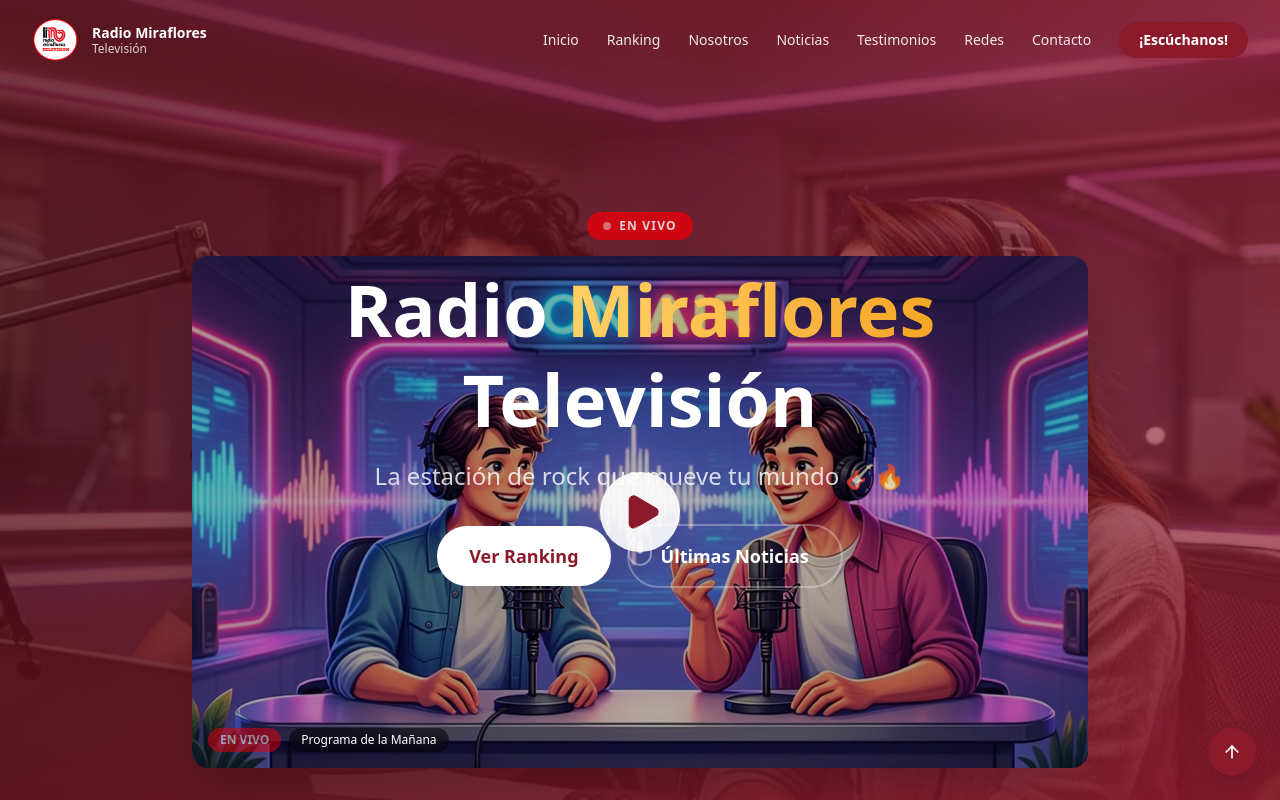
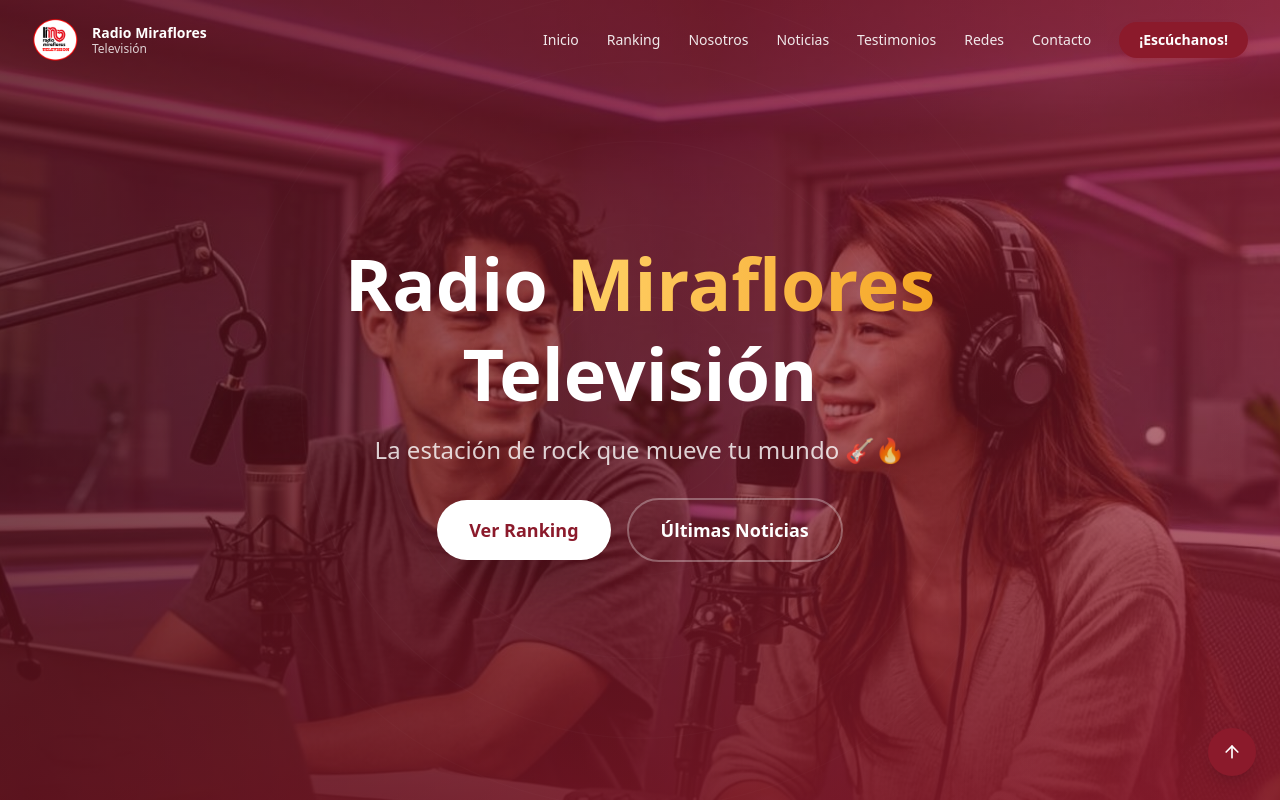
Before and after one commit to jorzehur/radio-miraflores-television, a Next.js app: page / in a window 1280 px wide. Shown: the top 800 px of the page. Built offline with nearby package versions, Linux system fonts and the light colour scheme.

Commit message:
51f15e72-dd2d-44a7-b8fc-bc294133267e

```diff
--- a/src/components/sections/HeroSection.tsx
+++ b/src/components/sections/HeroSection.tsx
@@ -1,7 +1,6 @@
 'use client'
 
 import { motion } from 'framer-motion'
-import { Play } from 'lucide-react'
 import Image from 'next/image'
 
 export default function HeroSection() {
@@ -48,16 +47,6 @@
           animate={{ opacity: 1, y: 0 }}
           transition={{ duration: 0.8 }}
         >
-          {/* ON AIR Badge */}
-          <motion.div
-            className="inline-flex items-center gap-2 px-4 py-1.5 bg-red-600 rounded-full mb-6"
-            animate={{ opacity: [1, 0.7, 1] }}
-            transition={{ duration: 1.5, repeat: Infinity }}
-          >
-            <span className="w-2 h-2 bg-white rounded-full animate-pulse" />
-            <span className="text-white text-xs font-bold tracking-widest">EN VIVO</span>
-          </motion.div>
-
           <h1 className="text-4xl sm:text-5xl md:text-7xl font-extrabold text-white mb-4 leading-tight">
             Radio{' '}
             <span className="bg-gradient-to-r from-[#FFD166] to-[#F5A623] bg-clip-text text-transparent">
@@ -87,50 +76,6 @@
             </a>
           </div>
         </motion.div>
-
-        {/* Scroll Indicator */}
-        <motion.div
-          className="absolute bottom-8 left-1/2 -translate-x-1/2"
-          animate={{ y: [0, 10, 0] }}
-          transition={{ duration: 2, repeat: Infinity }}
-        >
-          <div className="w-6 h-10 border-2 border-white/40 rounded-full flex items-start justify-center p-1.5">
-            <motion.div
-              className="w-1.5 h-3 bg-white/60 rounded-full"
-              animate={{ y: [0, 12, 0] }}
-              transition={{ duration: 1.5, repeat: Infinity }}
-            />
-          </div>
-        </motion.div>
-      </div>
-
-      {/* Video Thumbnail Overlay - Simulated Video */}
-      <div className="absolute bottom-0 left-0 right-0 z-[2]">
-        <div className="max-w-7xl mx-auto px-4 pb-8">
-          <motion.div
-            initial={{ opacity: 0, y: 50 }}
-            animate={{ opacity: 1, y: 0 }}
-            transition={{ delay: 1, duration: 0.8 }}
-            className="relative rounded-2xl overflow-hidden shadow-2xl max-w-4xl mx-auto group cursor-pointer"
-          >
-            <Image
-              src="/images/hero-video-thumb.png"
-              alt="Programa en vivo"
-              width={1344}
-              height={768}
-              className="w-full h-auto object-cover group-hover:scale-105 transition-transform duration-700"
-            />
-            <div className="absolute inset-0 bg-black/30 flex items-center justify-center group-hover:bg-black/20 transition-colors">
-              <div className="w-16 h-16 sm:w-20 sm:h-20 bg-white/90 rounded-full flex items-center justify-center group-hover:scale-110 transition-transform shadow-lg">
-                <Play className="w-8 h-8 sm:w-10 sm:h-10 text-[#8B1A2B] fill-current ml-1" />
-              </div>
-            </div>
-            <div className="absolute bottom-4 left-4 flex items-center gap-2">
-              <span className="px-3 py-1 bg-red-600 text-white text-xs font-bold rounded-full animate-pulse">EN VIVO</span>
-              <span className="px-3 py-1 bg-black/50 text-white text-xs rounded-full backdrop-blur-sm">Programa de la Mañana</span>
-            </div>
-          </motion.div>
-        </div>
       </div>
     </section>
   )
```
